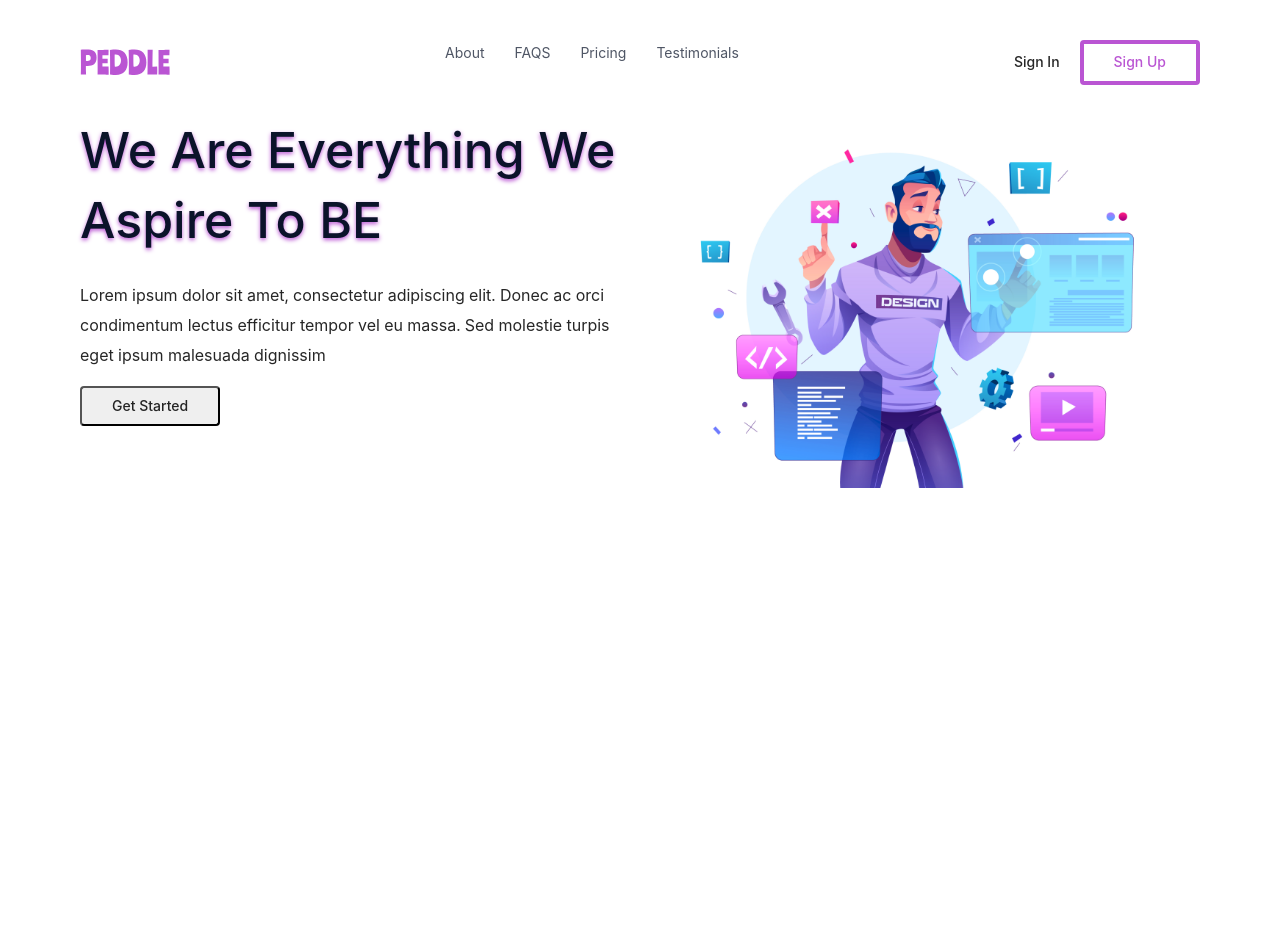
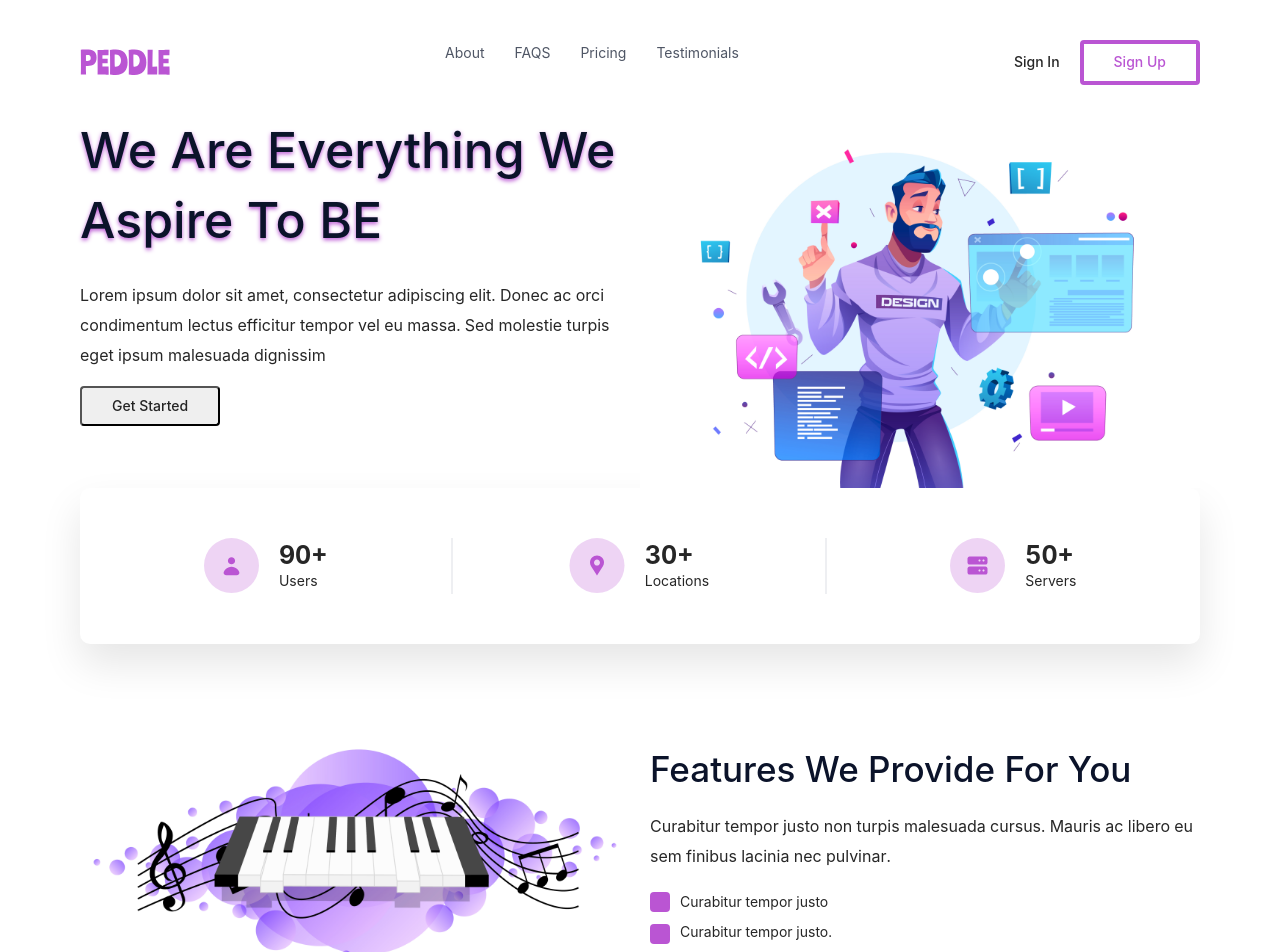
Before and after one commit to sixtusDev/paddle-frontend-assessment, a React (Create React App) app: page / in a window 1280 px wide. Shown: the top 952 px of the page. Before the commit the page ends 800 px from the top, so only its background shows below. Built offline with nearby package versions, Linux system fonts and the light colour scheme.

Commit message:
Implemented the stats and features section

```diff
--- a/src/index.scss
+++ b/src/index.scss
@@ -4,6 +4,7 @@
   --color-grey2: #4f5665;
   --color-grey3: #0b132a;
   --color-white: #fff;
+  --color-black: #000;
 }
 
 *,
@@ -21,6 +22,7 @@ html {
 body {
   font-family: "Rubik", sans-serif;
   font-weight: 400;
+  color: var(--color-grey2);
   font-size: 1.6rem;
   line-height: 1.6;
 }
@@ -58,6 +60,14 @@ body {
   align-items: center;
 }
 
+.mr20 {
+  margin-right: 2rem;
+}
+
+.mr10 {
+  margin-right: 1rem;
+}
+
 .app-heading1 {
   font-weight: 500;
   font-size: 5rem;
@@ -77,6 +87,19 @@ body {
   font-weight: 500;
   font-size: 1.8rem;
   line-height: 3rem;
+  color: var(--color-grey3);
+}
+
+.app-heading4 {
+  font-weight: bold;
+  font-size: 2.5rem;
+  line-height: 3rem;
+}
+
+.app-heading5 {
+  font-weight: normal;
+  font-size: 2rempx;
+  line-height: 3rempx;
 }
 
 .app-paragraph1 {
--- a/src/pages/Home/Home.jsx
+++ b/src/pages/Home/Home.jsx
@@ -2,9 +2,11 @@ import { Row, Col, Image } from "antd";
 import Button from "../../components/Button/Button";
 
 import heroImage from "../../assets/hero-image.png";
+import pianoImage from "../../assets/piano.png";
 import userIcon from "../../assets/user-icon.svg";
 import locationIcon from "../../assets/location-icon.svg";
 import serverIcon from "../../assets/server-icon.svg";
+import boxIcon from "../../assets/box-icon.svg";
 import "./Home.scss";
 
 const Home = () => {
@@ -28,9 +30,71 @@ const Home = () => {
       </section>
       <section className="Stats">
         <Row>
-          <Col span={8}></Col>
-          <Col span={8}></Col>
-          <Col span={8}></Col>
+          <Col span={8}>
+            <div className="flex-row align-items-center justify-content-center Stats__details">
+              <div className="mr20">
+                <Image preview={false} src={userIcon} />
+              </div>
+              <div className="flex-column">
+                <span className="app-heading4">90+</span>
+                <span className="app-heading5">Users</span>
+              </div>
+            </div>
+          </Col>
+          <Col span={8}>
+            <div className="flex-row align-items-center justify-content-center Stats__details">
+              <div className="mr20">
+                <Image preview={false} src={locationIcon} />
+              </div>
+              <div className="flex-column">
+                <span className="app-heading4">30+</span>
+                <span className="app-heading5">Locations</span>
+              </div>
+            </div>
+          </Col>
+          <Col span={8}>
+            <div className="flex-row align-items-center justify-content-center">
+              <div className="mr20">
+                <Image preview={false} src={serverIcon} />
+              </div>
+              <div className="flex-column">
+                <span className="app-heading4">50+</span>
+                <span className="app-heading5">Servers</span>
+              </div>
+            </div>
+          </Col>
+        </Row>
+      </section>
+      <section className="Features">
+        <Row gutter={20}>
+          <Col span={12}>
+            <Image preview={false} src={pianoImage} />
+          </Col>
+          <Col span={12}>
+            <h2 className="app-heading2">Features We Provide For You</h2>
+            <p className="app-paragraph1">
+              Curabitur tempor justo non turpis malesuada cursus. Mauris ac
+              libero eu sem finibus lacinia nec pulvinar.
+            </p>
+            <div>
+              <div className="flex-row align-items-center">
+                <img src={boxIcon} alt="box" className="mr10" />
+                <span className="app-paragraph2">Curabitur tempor justo</span>
+              </div>
+              <div>
+                <img src={boxIcon} alt="box" className="mr10" />
+                <span className="app-paragraph2">Curabitur tempor justo.</span>
+              </div>
+              <div>
+                <img src={boxIcon} alt="box" className="mr10" />
+                <span className="app-paragraph2">Curabitur tempor justo</span>
+              </div>
+              <div>
+                <img src={boxIcon} alt="box" className="mr10" />
+                <span className="app-paragraph2">Curabitur tempor justo</span>
+              </div>
+            </div>
+          </Col>
         </Row>
       </section>
     </div>
--- a/src/pages/Home/Home.scss
+++ b/src/pages/Home/Home.scss
@@ -1,3 +1,18 @@
 .Home {
   padding: 3rem 0;
 }
+
+.Stats {
+  padding: 5rem 0;
+  border-radius: 1rem;
+  border-radius: 10px;
+  box-shadow: 0 2rem 4rem rgba($color: #000, $alpha: 0.1);
+  background-color: var(--color-white);
+  &__details {
+    border-right: 2px solid #eeeff2 !important;
+  }
+}
+
+.Features {
+  padding: 10rem 0;
+}
```
Also changed, not shown: src/assets/box-icon.svg (added), src/assets/piano.png (added).
